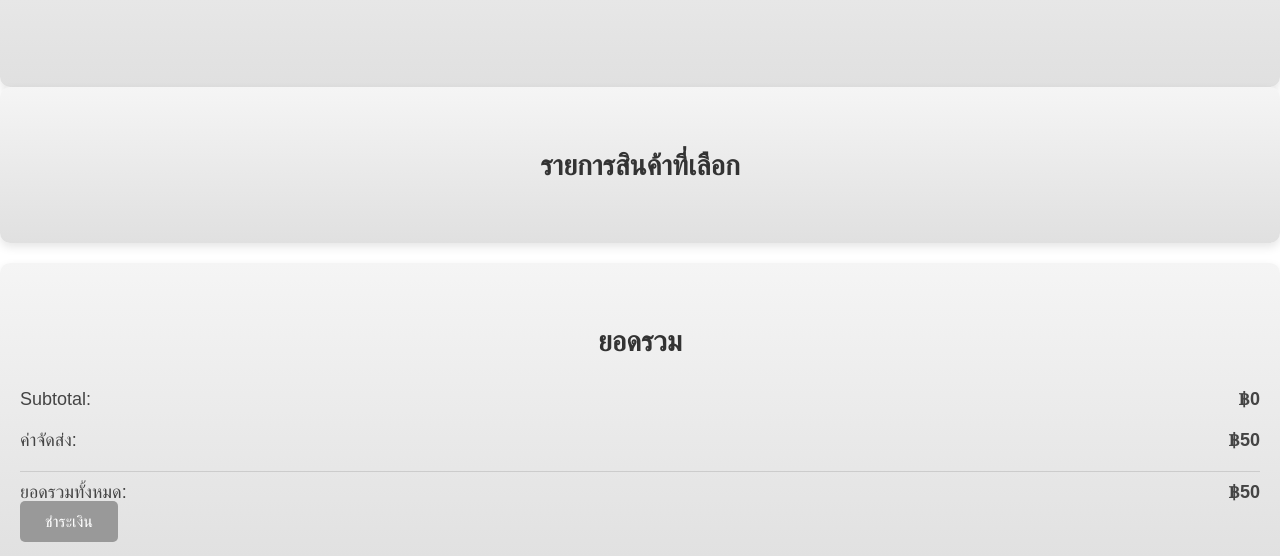
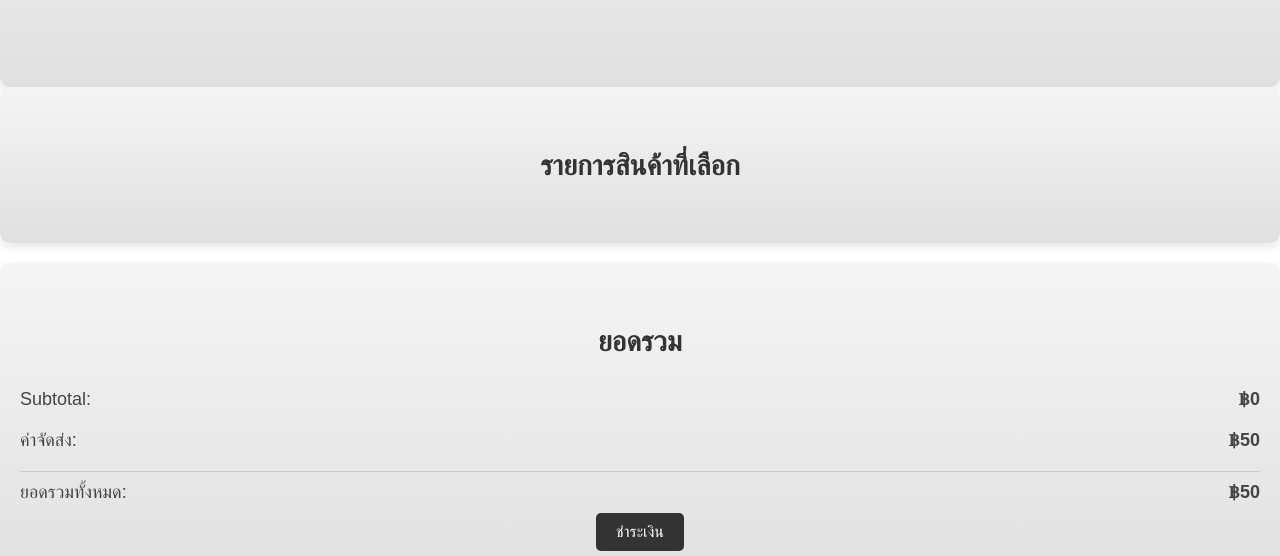
Before and after one commit to wowxa789/palm, a plain HTML site: page cart.html in a window 1280 px wide. Shown: the part 244-800 px from the top of the page. Drawn offline with Linux system fonts and the light colour scheme.

Commit message:
Update cart.css

```diff
--- a/cart.css
+++ b/cart.css
@@ -339,3 +339,24 @@ input, textarea {
   font-size: 14px;
   color: #777;
 }
+.subtotal {
+    text-align: center; /* จัดตำแหน่งข้อความให้เป็นกลาง */
+    margin: 20px 0;
+}
+
+.checkout-container {
+    margin-top: 20px; /* เพิ่มระยะห่างด้านบน */
+}
+
+.continue-button {
+    display: inline-block; /* ทำให้ปุ่มเป็นบล็อก */
+    background-color: #333; /* สีพื้นหลัง */
+    color: #fff; /* สีตัวอักษร */
+    padding: 10px 20px; /* ขนาดปุ่ม */
+    border-radius: 5px; /* มุมปุ่มกลม */
+    text-decoration: none; /* ไม่มีขีดเส้นใต้ */
+}
+
+.continue-button:hover {
+    background-color: #555; /* เปลี่ยนสีเมื่อเมาส์ชี้ */
+}
```
